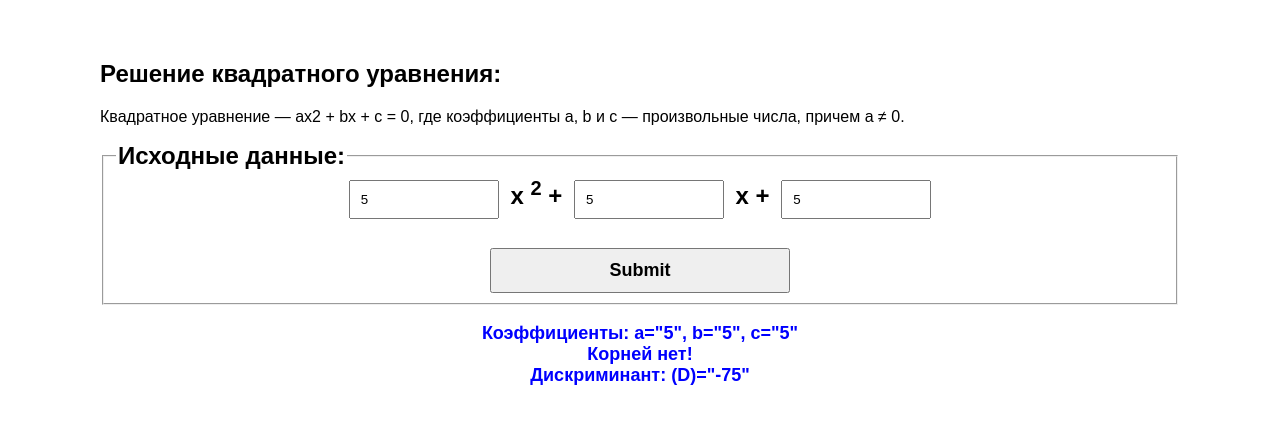
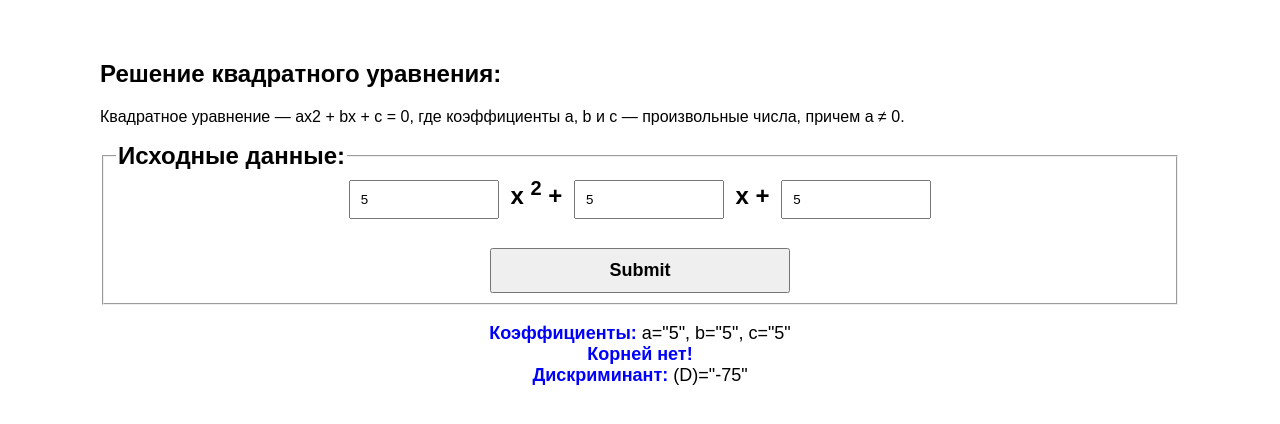
Before and after one commit to Dmitriy-1986/Quadratic-equation, a plain HTML site: page index.html in a window 1280 px wide. Both pictures are taken after typing "5", "5", "5" into the empty fields and a click on the button "Submit". Drawn offline with Linux system fonts and the light colour scheme.

Commit message:
Update style.css

```diff
--- a/style.css
+++ b/style.css
@@ -57,3 +57,8 @@ input[type="number"] {
     color: red;
     text-decoration: underline;
 }
+
+.data-quad {
+     color: black;
+     font-weight: 400;
+}
```
